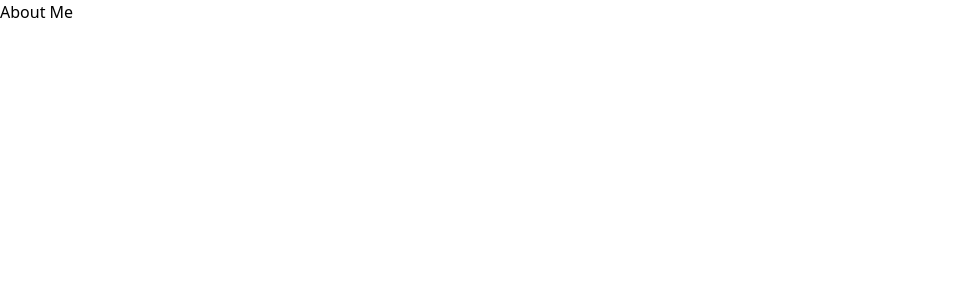
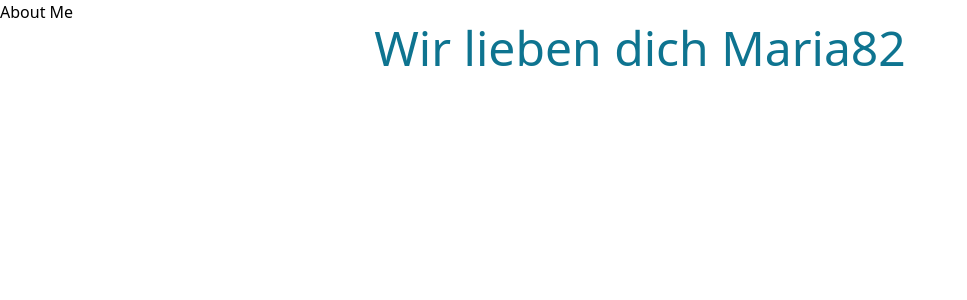
Before and after one commit to Aronlukas/second, a Next.js app: page /aboutMe in a window 1280 px wide. Shown: the top 300 px of the page, without its empty margins (0-967 px from the left). Built offline with nearby package versions, Linux system fonts and the light colour scheme.

Commit message:
SecretMessage

```diff
--- a/pages/aboutMe.tsx
+++ b/pages/aboutMe.tsx
@@ -2,7 +2,11 @@
 export default function AboutMe() {
     return (
         <>
-        <h1>About Me</h1>
+            <h1>About Me</h1>
+            <div className="flex justify-center items-center">
+                <p className="text-5xl text-cyan-700 ">Wir lieben dich Maria82</p>
+            </div>
         </>
+
     )
 }
```
